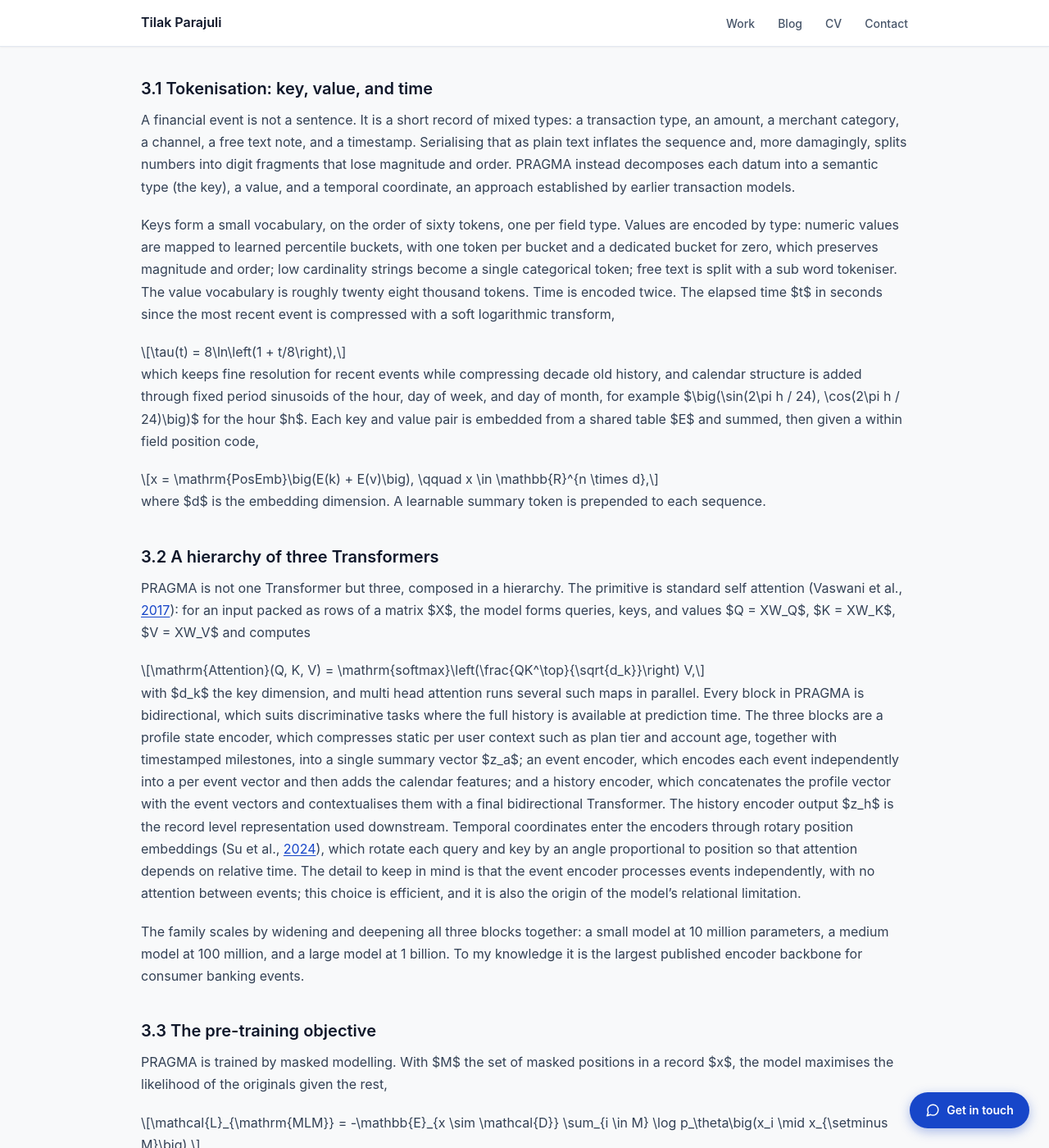
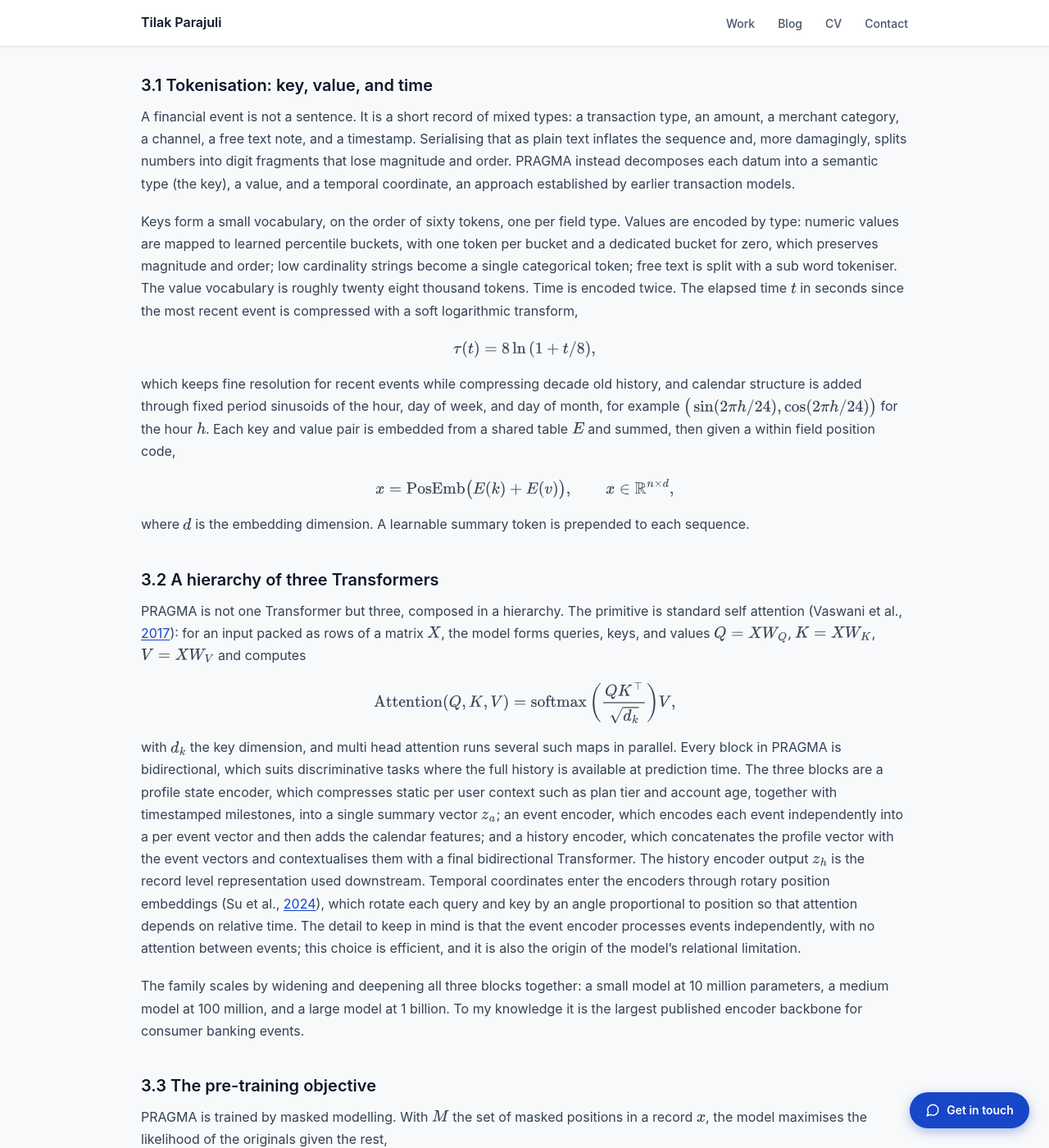
Before and after one commit to parajuli-ai/academic-website, a Jekyll site: the page built from _posts/2026-06-30-pragma-kumo-financial-foundation-models.md, in a window 1280 px wide and 1400 px high, scrolled down 2218 px. Shown: the whole window at 82% size. Built offline with Jekyll 4.4.1, drawn with Linux system fonts in a browser that asks for light colours; comment, search, counter and statistics services are not loaded; some of the changed text lies outside the part shown.

Commit message:
Render math with MathJax; open external content links in new tab
- Add MathJax 3 (SVG) in the layout, loaded only when a page sets `math: true`;
  configured for kramdown's \(...\) / \[...\] output. CSP opened for the
  MathJax CDN (cdn.jsdelivr.net).
- Convert the PRAGMA/KumoRFM post's inline $...$ math to $$...$$ so kramdown
  protects it instead of parsing underscores as italics (currency $ left as-is).
- Open external links inside article content in a new tab (internal nav unchanged).

Co-Authored-By: Claude Opus 4.8 <noreply@anthropic.com>

```diff
--- a/_layouts/default.html
+++ b/_layouts/default.html
@@ -13,7 +13,7 @@
     <!-- Security: meta-tag-enforceable subset for GitHub Pages -->
     <meta http-equiv="Content-Security-Policy"
           content="default-src 'self';
-                   script-src 'self' 'unsafe-inline' https://calendar.google.com https://*.disqus.com https://*.disquscdn.com;
+                   script-src 'self' 'unsafe-inline' https://calendar.google.com https://*.disqus.com https://*.disquscdn.com https://cdn.jsdelivr.net;
                    style-src 'self' 'unsafe-inline' https://fonts.googleapis.com https://calendar.google.com;
                    font-src 'self' https://fonts.gstatic.com;
                    img-src 'self' https: data:;
@@ -149,6 +149,23 @@
 
     <!-- Canonical URL -->
     <link rel="canonical" href="{{ page.url | absolute_url }}">
+
+    {% if page.math %}
+    <!-- Math rendering: MathJax 3 (SVG output). Loaded only on pages with `math: true`.
+         kramdown protects $$...$$ and emits \(...\) inline and \[...\] for display. -->
+    <script>
+      window.MathJax = {
+        tex: {
+          inlineMath: [['\\(', '\\)']],
+          displayMath: [['\\[', '\\]'], ['$$', '$$']],
+          processEscapes: true
+        },
+        options: { skipHtmlTags: ['script', 'noscript', 'style', 'textarea', 'pre', 'code'] },
+        svg: { fontCache: 'global' }
+      };
+    </script>
+    <script src="https://cdn.jsdelivr.net/npm/mathjax@3/es5/tex-svg.js" id="MathJax-script" async></script>
+    {% endif %}
 </head>
 <body>
     <a href="#main-content" class="sr-only">Skip to main content</a>
--- a/_posts/2026-06-30-pragma-kumo-financial-foundation-models.md
+++ b/_posts/2026-06-30-pragma-kumo-financial-foundation-models.md
@@ -21,13 +21,13 @@ A short time later, NVIDIA, which co-developed PRAGMA, acquired Kumo, the compan
 
 For roughly a decade, production financial machine learning has followed one pattern: a separate supervised model for each task. A gradient boosted tree for credit risk, another for fraud, another for churn, each with its own feature pipeline, its own SQL, and its own validation. Adding a use case or entering a market means repeating the cycle. The KumoRFM-2 authors quantify the human cost plainly: building the task specific features for a single relational prediction, the current gold standard, requires an expert data scientist and hours to days of work per task (Hudovernik et al., [2026](https://arxiv.org/abs/2604.12596)).
 
-There is also a deeper limit. Hand built features are fixed, task agnostic aggregations, and a fixed aggregation cannot express a signal that depends on how rows relate to each other. The KumoRFM-2 paper gives a clean illustration. Suppose a parent table is labelled positive exactly when two binary attributes, $A$ and $B$, co-occur in at least one related child row. A column wise aggregation that summarises $A$ and $B$ separately sees identical marginals in the positive and negative classes and cannot separate them at all, scoring an area under the ROC curve of $0.5$; a model that aligns rows before aggregating reaches $1.0$ (Hudovernik et al., [2026](https://arxiv.org/abs/2604.12596)). The point generalises: compressing a customer's world into a flat row discards exactly the cross row structure that many tasks depend on.
+There is also a deeper limit. Hand built features are fixed, task agnostic aggregations, and a fixed aggregation cannot express a signal that depends on how rows relate to each other. The KumoRFM-2 paper gives a clean illustration. Suppose a parent table is labelled positive exactly when two binary attributes, $$A$$ and $$B$$, co-occur in at least one related child row. A column wise aggregation that summarises $$A$$ and $$B$$ separately sees identical marginals in the positive and negative classes and cannot separate them at all, scoring an area under the ROC curve of $$0.5$$; a model that aligns rows before aggregating reaches $$1.0$$ (Hudovernik et al., [2026](https://arxiv.org/abs/2604.12596)). The point generalises: compressing a customer's world into a flat row discards exactly the cross row structure that many tasks depend on.
 
 This is the limit that representation learning removed in language and vision, and the foundation model recipe is the same in finance. Pre-train one model on broad raw data with a self supervised objective, obtain a general representation, then adapt it cheaply to many tasks (Bommasani et al., [2021](https://arxiv.org/abs/2108.07258)). Formally, pre-training minimises a loss that needs no labels,
 
 $$\theta^\star = \arg\min_{\theta} \mathbb{E}_{x \sim \mathcal{D}}\big[\mathcal{L}_{\mathrm{ssl}}(f_\theta, x)\big],$$
 
-where $f_\theta$ is the model, $\mathcal{D}$ is the data distribution, and $\mathcal{L}_{\mathrm{ssl}}$ is a pretext objective such as reconstructing masked inputs or predicting the next token. Adaptation then fits a small task head $g_\psi$ on the learned representation $f_{\theta^\star}(x)$ using a comparatively small labelled set. One model is learned once and reused many times.
+where $$f_\theta$$ is the model, $$\mathcal{D}$$ is the data distribution, and $$\mathcal{L}_{\mathrm{ssl}}$$ is a pretext objective such as reconstructing masked inputs or predicting the next token. Adaptation then fits a small task head $$g_\psi$$ on the learned representation $$f_{\theta^\star}(x)$$ using a comparatively small labelled set. One model is learned once and reused many times.
 
 Finance, however, has structure that text does not, and there are two natural ways to encode it. The first treats each customer as an ordered stream of events, a sequence. The second treats the whole institution as interconnected tables, a graph. That single decision, the inductive bias, is what separates the two models in this post. Figure 1 places the two pipelines side by side.
 
@@ -43,29 +43,29 @@ PRAGMA is a family of encoder only Transformers, pre-trained with masked modelli
 
 A financial event is not a sentence. It is a short record of mixed types: a transaction type, an amount, a merchant category, a channel, a free text note, and a timestamp. Serialising that as plain text inflates the sequence and, more damagingly, splits numbers into digit fragments that lose magnitude and order. PRAGMA instead decomposes each datum into a semantic type (the key), a value, and a temporal coordinate, an approach established by earlier transaction models.
 
-Keys form a small vocabulary, on the order of sixty tokens, one per field type. Values are encoded by type: numeric values are mapped to learned percentile buckets, with one token per bucket and a dedicated bucket for zero, which preserves magnitude and order; low cardinality strings become a single categorical token; free text is split with a sub word tokeniser. The value vocabulary is roughly twenty eight thousand tokens. Time is encoded twice. The elapsed time $t$ in seconds since the most recent event is compressed with a soft logarithmic transform,
+Keys form a small vocabulary, on the order of sixty tokens, one per field type. Values are encoded by type: numeric values are mapped to learned percentile buckets, with one token per bucket and a dedicated bucket for zero, which preserves magnitude and order; low cardinality strings become a single categorical token; free text is split with a sub word tokeniser. The value vocabulary is roughly twenty eight thousand tokens. Time is encoded twice. The elapsed time $$t$$ in seconds since the most recent event is compressed with a soft logarithmic transform,
 
 $$\tau(t) = 8\ln\left(1 + t/8\right),$$
 
-which keeps fine resolution for recent events while compressing decade old history, and calendar structure is added through fixed period sinusoids of the hour, day of week, and day of month, for example $\big(\sin(2\pi h / 24), \cos(2\pi h / 24)\big)$ for the hour $h$. Each key and value pair is embedded from a shared table $E$ and summed, then given a within field position code,
+which keeps fine resolution for recent events while compressing decade old history, and calendar structure is added through fixed period sinusoids of the hour, day of week, and day of month, for example $$\big(\sin(2\pi h / 24), \cos(2\pi h / 24)\big)$$ for the hour $$h$$. Each key and value pair is embedded from a shared table $$E$$ and summed, then given a within field position code,
 
 $$x = \mathrm{PosEmb}\big(E(k) + E(v)\big), \qquad x \in \mathbb{R}^{n \times d},$$
 
-where $d$ is the embedding dimension. A learnable summary token is prepended to each sequence.
+where $$d$$ is the embedding dimension. A learnable summary token is prepended to each sequence.
 
 ### 3.2 A hierarchy of three Transformers
 
-PRAGMA is not one Transformer but three, composed in a hierarchy. The primitive is standard self attention (Vaswani et al., [2017](https://arxiv.org/abs/1706.03762)): for an input packed as rows of a matrix $X$, the model forms queries, keys, and values $Q = XW_Q$, $K = XW_K$, $V = XW_V$ and computes
+PRAGMA is not one Transformer but three, composed in a hierarchy. The primitive is standard self attention (Vaswani et al., [2017](https://arxiv.org/abs/1706.03762)): for an input packed as rows of a matrix $$X$$, the model forms queries, keys, and values $$Q = XW_Q$$, $$K = XW_K$$, $$V = XW_V$$ and computes
 
 $$\mathrm{Attention}(Q, K, V) = \mathrm{softmax}\left(\frac{QK^\top}{\sqrt{d_k}}\right) V,$$
 
-with $d_k$ the key dimension, and multi head attention runs several such maps in parallel. Every block in PRAGMA is bidirectional, which suits discriminative tasks where the full history is available at prediction time. The three blocks are a profile state encoder, which compresses static per user context such as plan tier and account age, together with timestamped milestones, into a single summary vector $z_a$; an event encoder, which encodes each event independently into a per event vector and then adds the calendar features; and a history encoder, which concatenates the profile vector with the event vectors and contextualises them with a final bidirectional Transformer. The history encoder output $z_h$ is the record level representation used downstream. Temporal coordinates enter the encoders through rotary position embeddings (Su et al., [2024](https://arxiv.org/abs/2104.09864)), which rotate each query and key by an angle proportional to position so that attention depends on relative time. The detail to keep in mind is that the event encoder processes events independently, with no attention between events; this choice is efficient, and it is also the origin of the model's relational limitation.
+with $$d_k$$ the key dimension, and multi head attention runs several such maps in parallel. Every block in PRAGMA is bidirectional, which suits discriminative tasks where the full history is available at prediction time. The three blocks are a profile state encoder, which compresses static per user context such as plan tier and account age, together with timestamped milestones, into a single summary vector $$z_a$$; an event encoder, which encodes each event independently into a per event vector and then adds the calendar features; and a history encoder, which concatenates the profile vector with the event vectors and contextualises them with a final bidirectional Transformer. The history encoder output $$z_h$$ is the record level representation used downstream. Temporal coordinates enter the encoders through rotary position embeddings (Su et al., [2024](https://arxiv.org/abs/2104.09864)), which rotate each query and key by an angle proportional to position so that attention depends on relative time. The detail to keep in mind is that the event encoder processes events independently, with no attention between events; this choice is efficient, and it is also the origin of the model's relational limitation.
 
 The family scales by widening and deepening all three blocks together: a small model at 10 million parameters, a medium model at 100 million, and a large model at 1 billion. To my knowledge it is the largest published encoder backbone for consumer banking events.
 
 ### 3.3 The pre-training objective
 
-PRAGMA is trained by masked modelling. With $M$ the set of masked positions in a record $x$, the model maximises the likelihood of the originals given the rest,
+PRAGMA is trained by masked modelling. With $$M$$ the set of masked positions in a record $$x$$, the model maximises the likelihood of the originals given the rest,
 
 $$\mathcal{L}_{\mathrm{MLM}} = -\mathbb{E}_{x \sim \mathcal{D}} \sum_{i \in M} \log p_\theta\big(x_i \mid x_{\setminus M}\big).$$
 
@@ -73,17 +73,17 @@ Masking happens at three scales: individual tokens, whole events, and whole keys
 
 ### 3.4 Adaptation and systems
 
-Two adaptation modes are reported. In the probe setting the backbone is frozen, the representation $z_h$ is extracted, and a linear or logistic probe is fit, which is fast enough to iterate in minutes. In the LoRA setting (Hu et al., [2022](https://arxiv.org/abs/2106.09685)), only low rank updates to the attention and feed forward projections are trained, a small fraction of parameters, leaving the shared backbone intact.
+Two adaptation modes are reported. In the probe setting the backbone is frozen, the representation $$z_h$$ is extracted, and a linear or logistic probe is fit, which is fast enough to iterate in minutes. In the LoRA setting (Hu et al., [2022](https://arxiv.org/abs/2106.09685)), only low rank updates to the attention and feed forward projections are trained, a small fraction of parameters, leaving the shared backbone intact.
 
 On systems, the paper reports pre-training on 16 to 32 H100 GPUs depending on model size, in bf16, with the small model converging in about two days and the larger two in about two weeks each. Revolut's infrastructure account describes a dedicated 64 GPU cluster for PRAGMA and notes that Revolut's total artificial intelligence footprint exceeds 200 H100 GPUs on its cloud provider (Nebius, [2026](https://nebius.com/customer-stories/revolut)); the figure of two hundred or more GPUs that circulates therefore describes the whole estate, not the PRAGMA training run. Efficiency comes from packing variable length events with a fused attention kernel (Dao et al., [2022](https://arxiv.org/abs/2205.14135)) and from aggressive truncation, with very long histories subsampled to the most recent events.
 
 ### 3.5 Results, and the metric caveat
 
-PRAGMA reports only relative improvements, the relative change $(x / \text{baseline} - 1)$ reported as a percentage, because absolute metrics are commercially sensitive. Against task specific baselines, the large model with LoRA improves credit scoring by 130.2% in PR-AUC and 12.4% in ROC-AUC; communication engagement by 79.4% and 20.4%; external fraud by 16.7% in precision and 64.7% in recall; product recommendation by 40.5% in mean average precision; recurrent transaction detection by 5.8% in F1; and lifetime value by 1.8% in PR-AUC and 2.6% in ROC-AUC (Ostroukhov et al., [2026](https://arxiv.org/abs/2604.08649)). These are offline backtests on internal datasets, a point the peer review section returns to.
+PRAGMA reports only relative improvements, the relative change $$(x / \text{baseline} - 1)$$ reported as a percentage, because absolute metrics are commercially sensitive. Against task specific baselines, the large model with LoRA improves credit scoring by 130.2% in PR-AUC and 12.4% in ROC-AUC; communication engagement by 79.4% and 20.4%; external fraud by 16.7% in precision and 64.7% in recall; product recommendation by 40.5% in mean average precision; recurrent transaction detection by 5.8% in F1; and lifetime value by 1.8% in PR-AUC and 2.6% in ROC-AUC (Ostroukhov et al., [2026](https://arxiv.org/abs/2604.08649)). These are offline backtests on internal datasets, a point the peer review section returns to.
 
 ### 3.6 The AML result
 
-Anti-money-laundering is the exception. Treated as a binary classification task, it is the one place the model underperforms its production baseline, by 47.1% in $F_{0.5}$, the precision weighted F measure,
+Anti-money-laundering is the exception. Treated as a binary classification task, it is the one place the model underperforms its production baseline, by 47.1% in $$F_{0.5}$$, the precision weighted F measure,
 
 $$F_\beta = (1 + \beta^2)\frac{P \cdot R}{\beta^2 P + R}, \qquad \beta = 0.5,$$
 
@@ -101,7 +101,7 @@ KumoRFM begins from the opposite premise: the most valuable enterprise data is a
 
 ### 4.1 A relational database as a temporal graph
 
-The construction comes from Relational Deep Learning (Fey et al., [2024](https://relbench.stanford.edu)) and is lossless. Each table becomes a node type, each row a node, each primary to foreign key link an edge, and each record's timestamp orders the graph in time. The result is a temporal heterogeneous graph $\mathcal{G} = (\mathcal{V}, \mathcal{E})$ in which every node $v$ carries a type, its column values, and a time $t_v$, so that one can form a time consistent snapshot $\mathcal{G}^{\le t}$ containing only records available up to time $t$. A money laundering ring is now a concrete substructure in $\mathcal{G}$, the funnel of Figure 2.
+The construction comes from Relational Deep Learning (Fey et al., [2024](https://relbench.stanford.edu)) and is lossless. Each table becomes a node type, each row a node, each primary to foreign key link an edge, and each record's timestamp orders the graph in time. The result is a temporal heterogeneous graph $$\mathcal{G} = (\mathcal{V}, \mathcal{E})$$ in which every node $$v$$ carries a type, its column values, and a time $$t_v$$, so that one can form a time consistent snapshot $$\mathcal{G}^{\le t}$$ containing only records available up to time $$t$$. A money laundering ring is now a concrete substructure in $$\mathcal{G}$$, the funnel of Figure 2.
 
 ### 4.2 Message passing, and how KumoRFM differs from it
 
@@ -109,13 +109,13 @@ The standard way to learn on this graph is message passing, in which a node's re
 
 $$h_v^{(\ell+1)} = \phi^{(\ell)}\Big(h_v^{(\ell)}, \bigoplus_{u \in \mathcal{N}(v)} \psi^{(\ell)}\big(h_v^{(\ell)}, h_u^{(\ell)}, e_{uv}\big)\Big),$$
 
-where $h_v^{(\ell)}$ is node $v$'s embedding at layer $\ell$, $\mathcal{N}(v)$ its neighbours, $\psi$ a message function, $\bigoplus$ a permutation invariant aggregator, $\phi$ an update, and $e_{uv}$ the edge features. Stacking $L$ layers lets information travel $L$ hops, so a signal can flow from a flagged account through an intermediary to the customer under assessment. The supervised relational baselines, such as GraphSAGE (Hamilton et al., [2017](https://arxiv.org/abs/1706.02216)), work this way. PRAGMA's event encoder, by contrast, deliberately allows no message passing between events, which is precisely the capability AML needs.
+where $$h_v^{(\ell)}$$ is node $$v$$'s embedding at layer $$\ell$$, $$\mathcal{N}(v)$$ its neighbours, $$\psi$$ a message function, $$\bigoplus$$ a permutation invariant aggregator, $$\phi$$ an update, and $$e_{uv}$$ the edge features. Stacking $$L$$ layers lets information travel $$L$$ hops, so a signal can flow from a flagged account through an intermediary to the customer under assessment. The supervised relational baselines, such as GraphSAGE (Hamilton et al., [2017](https://arxiv.org/abs/1706.02216)), work this way. PRAGMA's event encoder, by contrast, deliberately allows no message passing between events, which is precisely the capability AML needs.
 
-KumoRFM is not a supervised message passing network. It is a relational foundation model that predicts by in-context learning, the mechanism behind few-shot prediction in large language models (Brown et al., [2020](https://arxiv.org/abs/2005.14165)), adapted to structured data. Given a target node $v_n$ at a future time $t_n$, the model predicts
+KumoRFM is not a supervised message passing network. It is a relational foundation model that predicts by in-context learning, the mechanism behind few-shot prediction in large language models (Brown et al., [2020](https://arxiv.org/abs/2005.14165)), adapted to structured data. Given a target node $$v_n$$ at a future time $$t_n$$, the model predicts
 
 $$\hat{y}_n = \mathrm{RFM}_{\theta}\Big(\mathcal{G}^{\le t_n}[v_n], \big\lbrace \big(\mathcal{G}^{\le t_i}[v_i], y_i\big)\big\rbrace_{i=1}^{n-1}\Big),$$
 
-where $\mathcal{G}^{\le t}[v]$ is the entity centred subgraph around $v$ using only records up to time $t$, the set in braces is a context of labelled examples constructed from the database's own history, and the parameters $\theta$ stay frozen (Hudovernik et al., [2026](https://arxiv.org/abs/2604.12596)). No gradient step is taken at prediction time; the model must reason over the supplied subgraphs.
+where $$\mathcal{G}^{\le t}[v]$$ is the entity centred subgraph around $$v$$ using only records up to time $$t$$, the set in braces is a context of labelled examples constructed from the database's own history, and the parameters $$\theta$$ stay frozen (Hudovernik et al., [2026](https://arxiv.org/abs/2604.12596)). No gradient step is taken at prediction time; the model must reason over the supplied subgraphs.
 
 ### 4.3 The KumoRFM-2 architecture, stated precisely
 
@@ -176,7 +176,7 @@ The open problem can be stated directly. As of June 2026, no published model com
 
 ### 7.1 What the architecture would need to do
 
-Concretely, such a model would compose the two paradigms rather than choose between them. For each entity $e$, a user, an account, or a merchant, with event history $H_e$, a sequence encoder would summarise its behaviour over time,
+Concretely, such a model would compose the two paradigms rather than choose between them. For each entity $$e$$, a user, an account, or a merchant, with event history $$H_e$$, a sequence encoder would summarise its behaviour over time,
 
 $$s_e = \mathrm{SeqEnc}_\theta(H_e) \in \mathbb{R}^d,$$
 
@@ -188,11 +188,11 @@ respecting the temporal constraint that a node attends only to its past. A fusio
 
 $$z_e = \mathrm{softmax}\left(\frac{(W_Q s_e)(W_K g_e)^\top}{\sqrt{d}}\right)(W_V g_e),$$
 
-so the joint representation $z_e$ can weigh what a customer did, in order, against who the customer is connected to. Pre-training would need an objective that supervises both halves at once,
+so the joint representation $$z_e$$ can weigh what a customer did, in order, against who the customer is connected to. Pre-training would need an objective that supervises both halves at once,
 
 $$\mathcal{L} = \mathcal{L}_{\mathrm{MLM}}(\theta) + \lambda \mathcal{L}_{\mathrm{graph}}(\phi),$$
 
-where the first term is masked event reconstruction, as in PRAGMA, the second is a relational objective such as link prediction or node classification, as in relational deep learning, and $\lambda$ balances them.
+where the first term is masked event reconstruction, as in PRAGMA, the second is a relational objective such as link prediction or node classification, as in relational deep learning, and $$\lambda$$ balances them.
 
 ### 7.2 Open questions
 
--- a/assets/js/main.js
+++ b/assets/js/main.js
@@ -69,6 +69,14 @@ document.addEventListener('DOMContentLoaded', function () {
   }
 });
 
+// Open external links inside article content in a new tab (internal links stay
+// in the same tab for normal navigation). Covers post/page reference links.
+document.querySelectorAll('.page-content a[href], .post-content a[href]').forEach(function (link) {
+  if (link.hostname && link.hostname !== window.location.hostname) {
+    link.setAttribute('target', '_blank');
+  }
+});
+
 document.querySelectorAll('a[target="_blank"]').forEach(function (link) {
   link.setAttribute('rel', 'noopener noreferrer');
 });
```
